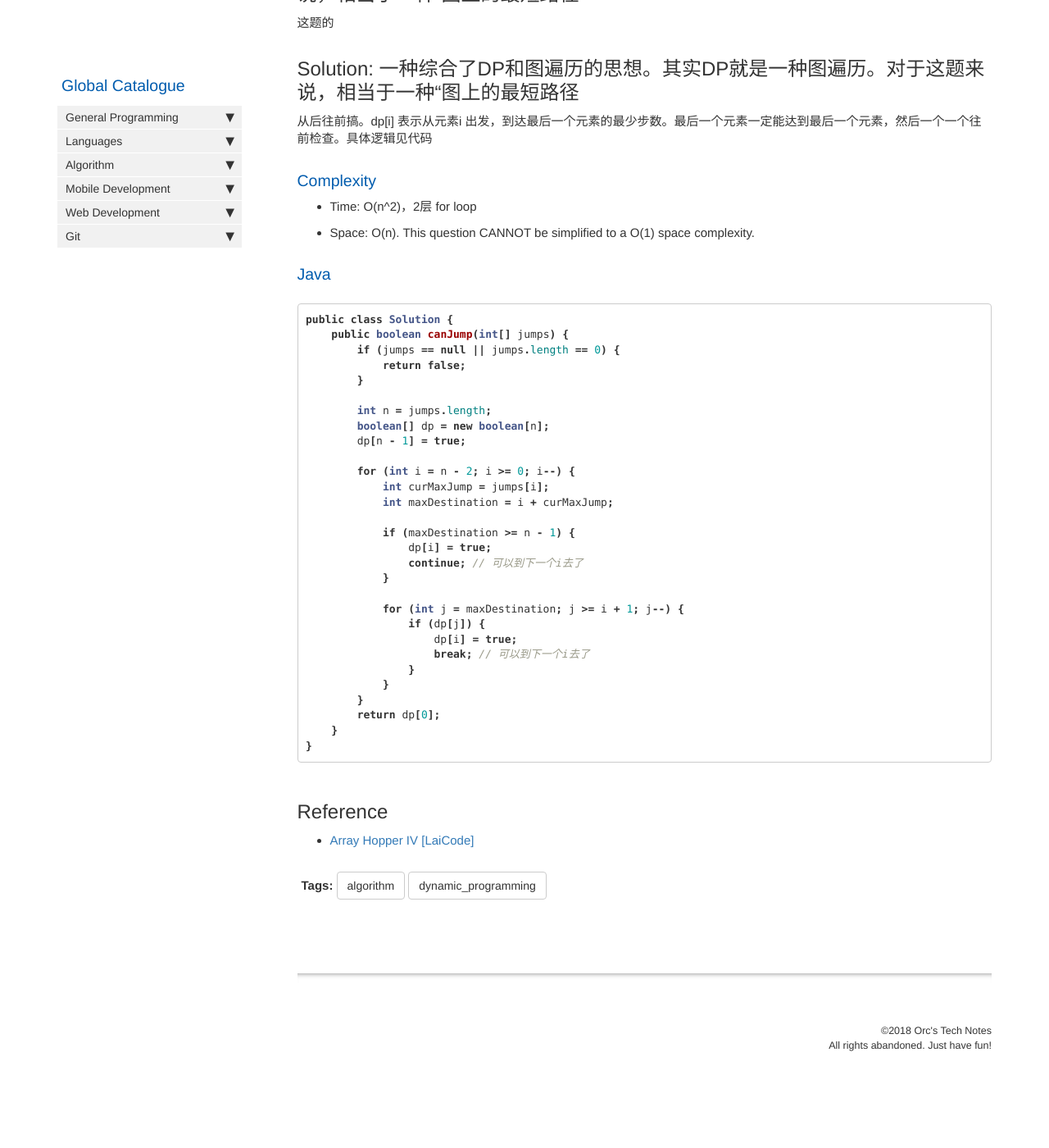
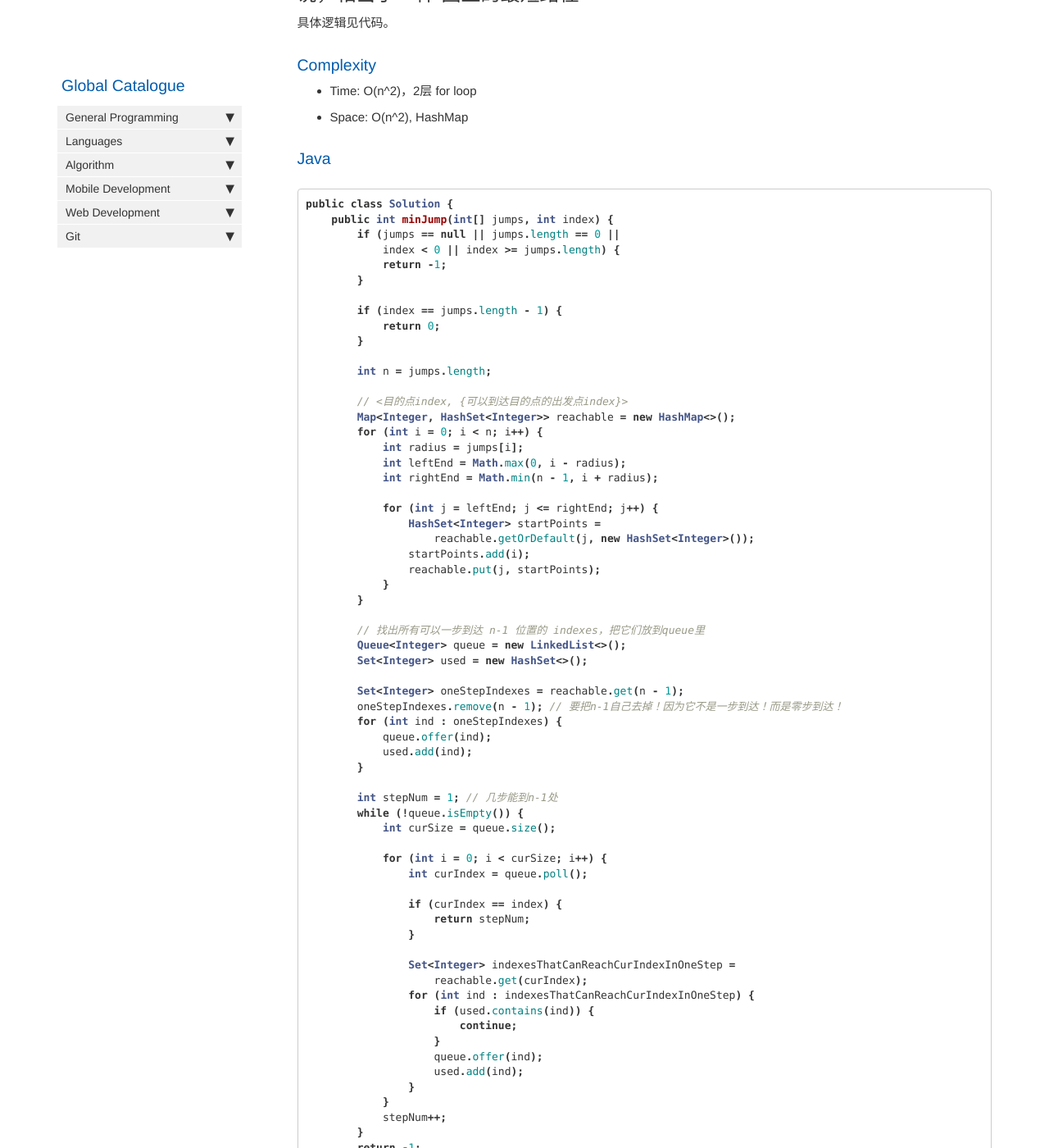
Before and after one commit to HungryOrc/hungryorc.github.io, a Jekyll site: the page built from pages/algorithm/algorithm_arrayHopper4_bothDirection_minStepsToReachEndOfArray.md, in a window 1280 px wide and 1400 px high, scrolled down 868 px. Shown: the whole window at 82% size. Built offline with Jekyll 4.4.1, drawn with Linux system fonts in a browser that asks for light colours; nearby versions of some CDN libraries; comment, search, counter and statistics services are not loaded; before the commit the page ends 2203 px from its top, so only the background shows below that; some of the changed text lies outside the part shown.

Commit message:
Update algorithm_arrayHopper4_bothDirection_minStepsToReachEndOfArray.md

````diff
--- a/pages/algorithm/algorithm_arrayHopper4_bothDirection_minStepsToReachEndOfArray.md
+++ b/pages/algorithm/algorithm_arrayHopper4_bothDirection_minStepsToReachEndOfArray.md
@@ -14,7 +14,7 @@ Given an array A of non-negative integers, you are initially positioned at an ar
 A[i] means the maximum jump distance from that position (you can **either jump left or right**).
 Determine the minimum jumps you need to reach the right end of the array.
 
-Return -1 if you can not reach the right end of the array.
+Return -1 if you can not reach the right end of the array. 这题的难度是 hard。
 
 Assumptions
 * The given array is not null and has length of at least 1.
@@ -30,43 +30,77 @@ Assumptions
   * Output: -1. Cannot reach the end of array starting at initial index = 2, no matter how you go left/right with any number of steps
 
 ## Solution: 一种综合了DP和图遍历的思想。其实DP就是一种图遍历。对于这题来说，相当于一种“图上的最短路径”
-这题的
-## Solution: 一种综合了DP和图遍历的思想。其实DP就是一种图遍历。对于这题来说，相当于一种“图上的最短路径
-从后往前搞。dp[i] 表示从元素i 出发，到达最后一个元素的最少步数。最后一个元素一定能达到最后一个元素，然后一个一个往前检查。具体逻辑见代码
+具体逻辑见代码。
 
 ### Complexity
 * Time: O(n^2)，2层 for loop
-* Space: O(n). This question CANNOT be simplified to a O(1) space complexity.
+* Space: O(n^2), HashMap
 
 ### Java
 ```java
 public class Solution {
-    public boolean canJump(int[] jumps) {
-        if (jumps == null || jumps.length == 0) {
-            return false;
+    public int minJump(int[] jumps, int index) {
+        if (jumps == null || jumps.length == 0 ||
+            index < 0 || index >= jumps.length) {
+            return -1;
+        }
+
+        if (index == jumps.length - 1) {
+            return 0;
         }
 
         int n = jumps.length;
-        boolean[] dp = new boolean[n];
-        dp[n - 1] = true;
 
-        for (int i = n - 2; i >= 0; i--) {
-            int curMaxJump = jumps[i];
-            int maxDestination = i + curMaxJump;
+        // <目的点index, {可以到达目的点的出发点index}>
+        Map<Integer, HashSet<Integer>> reachable = new HashMap<>();
+        for (int i = 0; i < n; i++) {
+            int radius = jumps[i];
+            int leftEnd = Math.max(0, i - radius);
+            int rightEnd = Math.min(n - 1, i + radius);
 
-            if (maxDestination >= n - 1) {
-                dp[i] = true;
-                continue; // 可以到下一个i去了
+            for (int j = leftEnd; j <= rightEnd; j++) {
+                HashSet<Integer> startPoints =
+                    reachable.getOrDefault(j, new HashSet<Integer>());
+                startPoints.add(i);
+                reachable.put(j, startPoints);
             }
+        }
 
-            for (int j = maxDestination; j >= i + 1; j--) {
-                if (dp[j]) {
-                    dp[i] = true;
-                    break; // 可以到下一个i去了
+        // 找出所有可以一步到达 n-1 位置的 indexes，把它们放到queue里
+        Queue<Integer> queue = new LinkedList<>();
+        Set<Integer> used = new HashSet<>();
+
+        Set<Integer> oneStepIndexes = reachable.get(n - 1);
+        oneStepIndexes.remove(n - 1); // 要把n-1自己去掉！因为它不是一步到达！而是零步到达！
+        for (int ind : oneStepIndexes) {
+            queue.offer(ind);
+            used.add(ind);
+        }
+
+        int stepNum = 1; // 几步能到n-1处
+        while (!queue.isEmpty()) {
+            int curSize = queue.size();
+
+            for (int i = 0; i < curSize; i++) {
+                int curIndex = queue.poll();
+
+                if (curIndex == index) {
+                    return stepNum;
+                }
+
+                Set<Integer> indexesThatCanReachCurIndexInOneStep =
+                    reachable.get(curIndex);
+                for (int ind : indexesThatCanReachCurIndexInOneStep) {
+                    if (used.contains(ind)) {
+                        continue;
+                    }
+                    queue.offer(ind);
+                    used.add(ind);
                 }
             }
+            stepNum++;
         }
-        return dp[0];
+        return -1;
     }
 }
 ```
````
